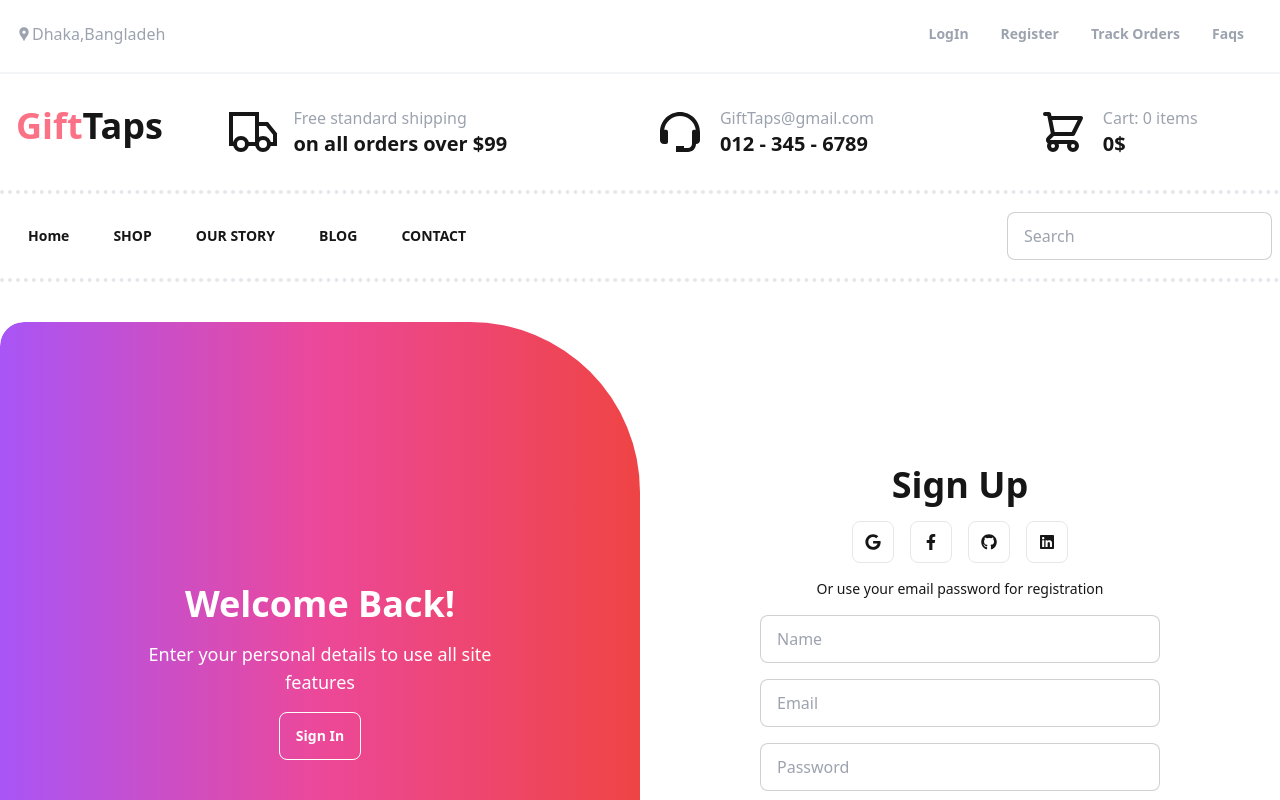
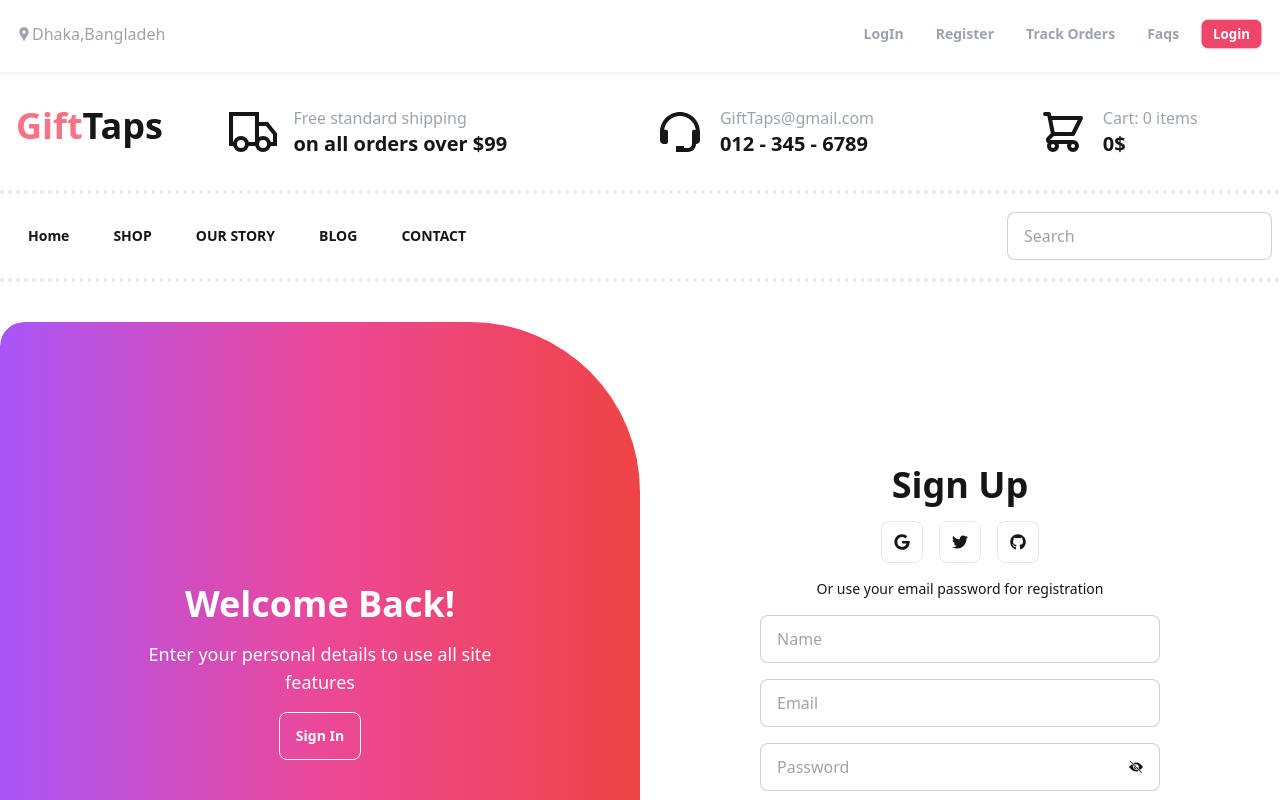
Before and after one commit to Naiemjoy1/giftap_client, a React (Vite) app: page /login in a window 1280 px wide. Shown: the top 800 px of the page. Built offline with nearby package versions, Linux system fonts and the light colour scheme; no server answers.

Commit message:
auth update social login

```diff
--- a/src/Components/Provider/AuthProvider.jsx
+++ b/src/Components/Provider/AuthProvider.jsx
@@ -7,6 +7,8 @@ import {
   createUserWithEmailAndPassword,
   signInWithEmailAndPassword,
   updateProfile,
+  GithubAuthProvider,
+  TwitterAuthProvider,
 } from "firebase/auth";
 import auth from "../../Firebase/FirebaseConfig";
 
@@ -15,6 +17,10 @@ export const AuthContext = createContext(auth);
 const AuthProvider = ({ children }) => {
   const [user, setUser] = useState(null);
   const [loading, setLoading] = useState(true);
+
+  const googleProvider = new GoogleAuthProvider();
+  const githubProvider = new GithubAuthProvider();
+  const twitterProvider = new TwitterAuthProvider();
 
   const createUser = (email, password) => {
     setLoading(true);
@@ -28,13 +34,28 @@ const AuthProvider = ({ children }) => {
 
   const googleSignIn = () => {
     setLoading(true);
-    const provider = new GoogleAuthProvider();
-    return signInWithPopup(auth, provider);
+    return signInWithPopup(auth, googleProvider).finally(() =>
+      setLoading(false)
+    );
+  };
+
+  const githubLogin = () => {
+    setLoading(true);
+    return signInWithPopup(auth, githubProvider).finally(() =>
+      setLoading(false)
+    );
+  };
+
+  const twitterLogin = () => {
+    setLoading(true);
+    return signInWithPopup(auth, twitterProvider).finally(() =>
+      setLoading(false)
+    );
   };
 
   const logOut = () => {
     setLoading(true);
-    return signOut(auth);
+    return signOut(auth).finally(() => setLoading(false));
   };
 
   useEffect(() => {
@@ -57,6 +78,8 @@ const AuthProvider = ({ children }) => {
     logOut,
     googleSignIn,
     updateUserProfile,
+    githubLogin,
+    twitterLogin,
   };
 
   return (
--- a/src/Pages/SignIn&SignUp/SignIn/SignIn.jsx
+++ b/src/Pages/SignIn&SignUp/SignIn/SignIn.jsx
@@ -1,13 +1,16 @@
 import { useForm } from "react-hook-form";
-import { FaFacebookF, FaGithub, FaGoogle, FaLinkedin } from "react-icons/fa";
 import useAuth from "../../../Components/Hooks/useAuth";
 import Swal from "sweetalert2";
-import { useEffect } from "react";
+import { useEffect, useState } from "react";
+import SocialLogin from "../SocialLogin/SocialLogin";
+import { IoIosEyeOff, IoMdEye } from "react-icons/io";
 
 const SignIn = ({ toggleForm, setReset }) => {
   const { signIn } = useAuth();
+  const [showPassword, setShowPassword] = useState(false);
+
   const {
-    register, // Register hook to register input fields
+    register,
     handleSubmit,
     reset,
     formState: { errors },
@@ -18,12 +21,13 @@ const SignIn = ({ toggleForm, setReset }) => {
   }, [setReset, reset]);
 
   const onSubmit = async (data) => {
-    console.log(data);
+    const { email, password } = data;
 
-    const { email, password } = data;
-    signIn(email, password).then((result) => {
+    try {
+      const result = await signIn(email, password);
       const user = result.user;
       console.log(user);
+
       Swal.fire({
         position: "top-end",
         icon: "success",
@@ -31,26 +35,22 @@ const SignIn = ({ toggleForm, setReset }) => {
         showConfirmButton: false,
         timer: 1500,
       });
-    });
+    } catch (error) {
+      Swal.fire({
+        icon: "error",
+        title: "Oops...",
+        text: "Invalid email or password!",
+      });
+      console.error(error.message);
+    }
   };
 
   return (
     <div className="flex min-h-[calc(100vh-100px)]">
       <section className="w-1/2 flex flex-col justify-center items-center space-y-4">
         <p className="text-4xl font-bold">Sign In</p>
-        <section className="space-x-4">
-          <button className="bg-white border p-3 rounded-lg">
-            <FaGoogle />
-          </button>
-          <button className="bg-white border p-3 rounded-lg">
-            <FaFacebookF />
-          </button>
-          <button className="bg-white border p-3 rounded-lg">
-            <FaGithub />
-          </button>
-          <button className="bg-white border p-3 rounded-lg">
-            <FaLinkedin />
-          </button>
+        <section>
+          <SocialLogin></SocialLogin>
         </section>
         <p className="text-sm">Or use your email password</p>
         <section>
@@ -60,7 +60,7 @@ const SignIn = ({ toggleForm, setReset }) => {
           >
             <div className="form-control">
               <input
-                {...register("email", { required: true })} // Registering the email input field
+                {...register("email", { required: true })}
                 type="email"
                 placeholder="email"
                 className="input input-bordered w-[400px]"
@@ -69,13 +69,19 @@ const SignIn = ({ toggleForm, setReset }) => {
                 <span className="text-red-500">Email is required</span>
               )}
             </div>
-            <div className="form-control">
+            <div className="form-control relative">
               <input
-                {...register("password", { required: true })} // Registering the password input field
-                type="password"
+                {...register("password", { required: true })}
+                type={showPassword ? "text" : "password"}
                 placeholder="password"
                 className="input input-bordered"
               />
+              <span
+                className=" absolute top-4 right-4"
+                onClick={() => setShowPassword(!showPassword)}
+              >
+                {showPassword ? <IoMdEye /> : <IoIosEyeOff />}
+              </span>
               {errors.password && (
                 <span className="text-red-500">Password is required</span>
               )}
--- a/src/Pages/SignIn&SignUp/SignUp/SignUp.jsx
+++ b/src/Pages/SignIn&SignUp/SignUp/SignUp.jsx
@@ -1,16 +1,18 @@
 import { useEffect, useState } from "react";
 import { useForm } from "react-hook-form";
-import { FaFacebookF, FaGithub, FaGoogle, FaLinkedin } from "react-icons/fa";
 import useAuth from "../../../Components/Hooks/useAuth";
 import useAxiosPublic from "../../../Components/Hooks/useAxiosPublic";
 import Swal from "sweetalert2";
 import { useNavigate } from "react-router-dom";
+import SocialLogin from "../SocialLogin/SocialLogin";
+import { IoIosEyeOff, IoMdEye } from "react-icons/io";
 
 const SignUp = ({ toggleForm, setReset }) => {
   const { createUser, updateUserProfile } = useAuth();
   const axiosPublic = useAxiosPublic();
   const [loading, setLoading] = useState(false);
   const navigate = useNavigate();
+  const [showPassword, setShowPassword] = useState(false);
 
   const {
     register,
@@ -28,18 +30,16 @@ const SignUp = ({ toggleForm, setReset }) => {
     try {
       const { name, email, password } = data;
 
-      // Create the user using the correct function name
       const userResult = await createUser(email, password);
       console.log("User created:", userResult);
 
-      // Update user profile with the name
       await updateUserProfile(name);
       console.log("User profile updated");
 
-      // Save the user in the database
       const userInfo = {
         name,
         email,
+        password,
         createdDate: new Date().toISOString(),
         status: "active",
       };
@@ -58,11 +58,20 @@ const SignUp = ({ toggleForm, setReset }) => {
       }
     } catch (error) {
       console.error("Error in onSubmit:", error);
-      Swal.fire({
-        icon: "error",
-        title: "Oops...",
-        text: "Something went wrong. Please try again.",
-      });
+
+      if (error.code === "auth/email-already-in-use") {
+        Swal.fire({
+          icon: "error",
+          title: "Email already in use",
+          text: "This email is already associated with an account. Please sign in or use a different email.",
+        });
+      } else {
+        Swal.fire({
+          icon: "error",
+          title: "Oops...",
+          text: "Something went wrong. Please try again.",
+        });
+      }
     } finally {
       setLoading(false);
     }
@@ -84,19 +93,8 @@ const SignUp = ({ toggleForm, setReset }) => {
       </section>
       <section className="w-1/2 flex flex-col justify-center items-center space-y-4">
         <p className="text-4xl font-bold">Sign Up</p>
-        <section className="space-x-4">
-          <button className="bg-white border p-3 rounded-lg">
-            <FaGoogle />
-          </button>
-          <button className="bg-white border p-3 rounded-lg">
-            <FaFacebookF />
-          </button>
-          <button className="bg-white border p-3 rounded-lg">
-            <FaGithub />
-          </button>
-          <button className="bg-white border p-3 rounded-lg">
-            <FaLinkedin />
-          </button>
+        <section>
+          <SocialLogin></SocialLogin>
         </section>
         <p className="text-sm">Or use your email password for registration</p>
         <section>
@@ -126,13 +124,19 @@ const SignUp = ({ toggleForm, setReset }) => {
                 <span className="text-red-500">Email is required</span>
               )}
             </div>
-            <div className="form-control">
+            <div className="form-control relative">
               <input
                 {...register("password", { required: true })}
-                type="password"
+                type={showPassword ? "text" : "password"}
                 placeholder="Password"
                 className="input input-bordered"
               />
+              <span
+                className=" absolute top-4 right-4"
+                onClick={() => setShowPassword(!showPassword)}
+              >
+                {showPassword ? <IoMdEye /> : <IoIosEyeOff />}
+              </span>
               {errors.password && (
                 <span className="text-red-500">Password is required</span>
               )}
--- /dev/null
+++ b/src/Pages/SignIn&SignUp/SocialLogin/SocialLogin.jsx
@@ -0,0 +1,81 @@
+import { FaGithub, FaGoogle, FaTwitter } from "react-icons/fa";
+import useAxiosPublic from "../../../Components/Hooks/useAxiosPublic";
+import useAuth from "../../../Components/Hooks/useAuth";
+import { useNavigate } from "react-router-dom";
+import Swal from "sweetalert2";
+
+const SocialLogin = () => {
+  const { googleSignIn, githubLogin, twitterLogin } = useAuth();
+  const axiosPublic = useAxiosPublic();
+  const navigate = useNavigate();
+
+  const handleSocialLogin = (socialProvider) => {
+    socialProvider()
+      .then((result) => {
+        console.log(result.user);
+
+        const userInfo = {
+          name: result.user?.displayName,
+          email: result.user?.email,
+          createdDate: new Date().toISOString(),
+          status: "active",
+        };
+
+        axiosPublic.post("/users", userInfo).then((res) => {
+          if (res.data.insertedId) {
+            Swal.fire({
+              position: "top-end",
+              icon: "success",
+              title: "User Created Successfully",
+              showConfirmButton: false,
+              timer: 1500,
+            });
+          } else if (res.data.message === "User already exists") {
+            Swal.fire({
+              position: "top-end",
+              icon: "info",
+              title: "Welcome Back!",
+              text: "You are already registered.",
+              showConfirmButton: false,
+              timer: 1500,
+            });
+          }
+
+          navigate("/");
+        });
+      })
+      .catch((error) => {
+        console.error("Social Sign-In Error:", error);
+        Swal.fire({
+          icon: "error",
+          title: "Oops...",
+          text: `Something went wrong: ${error.message}. Please try again.`,
+        });
+      });
+  };
+
+  return (
+    <div className="space-x-4">
+      <button
+        onClick={() => handleSocialLogin(googleSignIn)}
+        className="bg-white border p-3 rounded-lg"
+      >
+        <FaGoogle />
+      </button>
+      <button
+        onClick={() => handleSocialLogin(twitterLogin)}
+        className="bg-white border p-3 rounded-lg"
+      >
+        <FaTwitter />
+      </button>
+      <button
+        onClick={() => handleSocialLogin(githubLogin)}
+        className="bg-white border p-3 rounded-lg"
+      >
+        <FaGithub />
+      </button>
+    </div>
+  );
+};
+
+export default SocialLogin;
--- /dev/null
+++ b/src/Pages/UpdateProfile/UpdateProfile.jsx
@@ -0,0 +1,15 @@
+import React from "react";
+import useAuth from "../../Components/Hooks/useAuth";
+import { Link } from "react-router-dom";
+
+const UpdateProfile = () => {
+  const { user, logOut } = useAuth();
+
+  return (
+    <div className="container mx-auto">
+      <p>update</p>
+    </div>
+  );
+};
+
+export default UpdateProfile;
--- a/src/Router/router.jsx
+++ b/src/Router/router.jsx
@@ -9,6 +9,7 @@ import Contact from "../Pages/Contact/Contact";
 import Faq from "../Pages/Faq/Faq";
 import TrackOrders from "../Pages/TrackOrders/TrackOrders";
 import AuthPage from "../Pages/SignIn&SignUp/AuthPage";
+import UpdateProfile from "../Pages/UpdateProfile/UpdateProfile";
 
 export const router = createBrowserRouter([
   {
@@ -48,6 +49,10 @@ export const router = createBrowserRouter([
         path: "/track",
         element: <TrackOrders></TrackOrders>,
       },
+      {
+        path: "/updateprofile",
+        element: <UpdateProfile></UpdateProfile>,
+      },
     ],
   },
 ]);
--- a/src/Shared/Navbar/Navbar1.jsx
+++ b/src/Shared/Navbar/Navbar1.jsx
@@ -1,31 +1,75 @@
-import React from 'react';
-import { MdLocationPin } from 'react-icons/md';
-import { Link } from 'react-router-dom';
+import React from "react";
+import { MdLocationPin } from "react-icons/md";
+import { Link } from "react-router-dom";
+import useAuth from "../../Components/Hooks/useAuth";
 
 const Navbar1 = () => {
+  const { user, logOut } = useAuth();
+  const handleLogOut = () => {
+    logOut().catch((error) => console.log(error));
+  };
+
   return (
-        <div className='mx-2 hidden md:block lg:block'>
+    <div className="mx-2 hidden md:block lg:block">
       <div className="navbar bg-base-100 ">
         <div className="flex-1  ">
-    <p className='text-gray-400 '><MdLocationPin /></p>
-    <p className='text-gray-400 '>Dhaka,Bangladeh</p>
+          <p className="text-gray-400 ">
+            <MdLocationPin />
+          </p>
+          <p className="text-gray-400 ">Dhaka,Bangladeh</p>
         </div>
         <div className="flex-none hidden md:block lg:block">
           <ul className="menu menu-horizontal px-1">
-      <li className='hover:bg-rose-400 text-gray-400 hover:text-white hover:shadow-lg hover:rounded-md transition duration-300  font-semibold '>
-        <Link to={'/login'}>LogIn</Link>
+            <li className="hover:bg-rose-400 text-gray-400 hover:text-white hover:shadow-lg hover:rounded-md transition duration-300  font-semibold ">
+              <Link to={"/login"}>LogIn</Link>
             </li>
-      <li className='hover:bg-rose-400 text-gray-400 hover:text-white hover:shadow-lg hover:rounded-md transition duration-300  font-semibold '>
-        <Link to={'/register'}>Register</Link>
+            <li className="hover:bg-rose-400 text-gray-400 hover:text-white hover:shadow-lg hover:rounded-md transition duration-300  font-semibold ">
+              <Link to={"/register"}>Register</Link>
             </li>
-      <li className='hover:bg-rose-400 text-gray-400 hover:text-white hover:shadow-lg hover:rounded-md transition duration-300  font-semibold '>
-        <Link to={'/'}>Track Orders</Link>
+            <li className="hover:bg-rose-400 text-gray-400 hover:text-white hover:shadow-lg hover:rounded-md transition duration-300  font-semibold ">
+              <Link to={"/"}>Track Orders</Link>
             </li>
-      <li className='hover:bg-rose-400 text-gray-400 hover:text-white hover:shadow-lg hover:rounded-md transition duration-300  font-semibold '>
-        <Link to={'/'}>Faqs</Link>
+            <li className="hover:bg-rose-400 text-gray-400 hover:text-white hover:shadow-lg hover:rounded-md transition duration-300  font-semibold ">
+              <Link to={"/"}>Faqs</Link>
             </li>
-
           </ul>
+          {user ? (
+            <div className="dropdown dropdown-hover dropdown-end">
+              <label tabIndex={0} className="btn btn-ghost btn-circle avatar">
+                <div className="w-10 rounded-full">
+                  <img
+                    src={
+                      user?.photoURL ||
+                      "https://i.ibb.co/cFXnHG0/360-F-214746128-31-Jkea-P6r-U0-Nzzzd-FC4kh-Gkmqc8noe6h.jpg"
+                    }
+                    alt=""
+                  />
+                </div>
+              </label>
+              <ul className="menu menu-sm dropdown-content mt-3 z-[1] p-2 shadow bg-primary text-white rounded-box w-52">
+                <li>
+                  <button className="btn btn-sm btn-ghost">
+                    <Link to="/updateprofile">Profile</Link>
+                  </button>
+                  <button className="btn btn-sm btn-ghost">
+                    {user?.displayName || user?.email}
+                  </button>
+                </li>
+                <li>
+                  <button
+                    onClick={handleLogOut}
+                    className="btn btn-sm btn-ghost"
+                  >
+                    Logout
+                  </button>
+                </li>
+              </ul>
+            </div>
+          ) : (
+            <Link to="/login" className="btn btn-sm bg-primary text-white">
+              Login
+            </Link>
+          )}
         </div>
       </div>
     </div>
```
Lines whose indentation alone changed are shown as unchanged.
